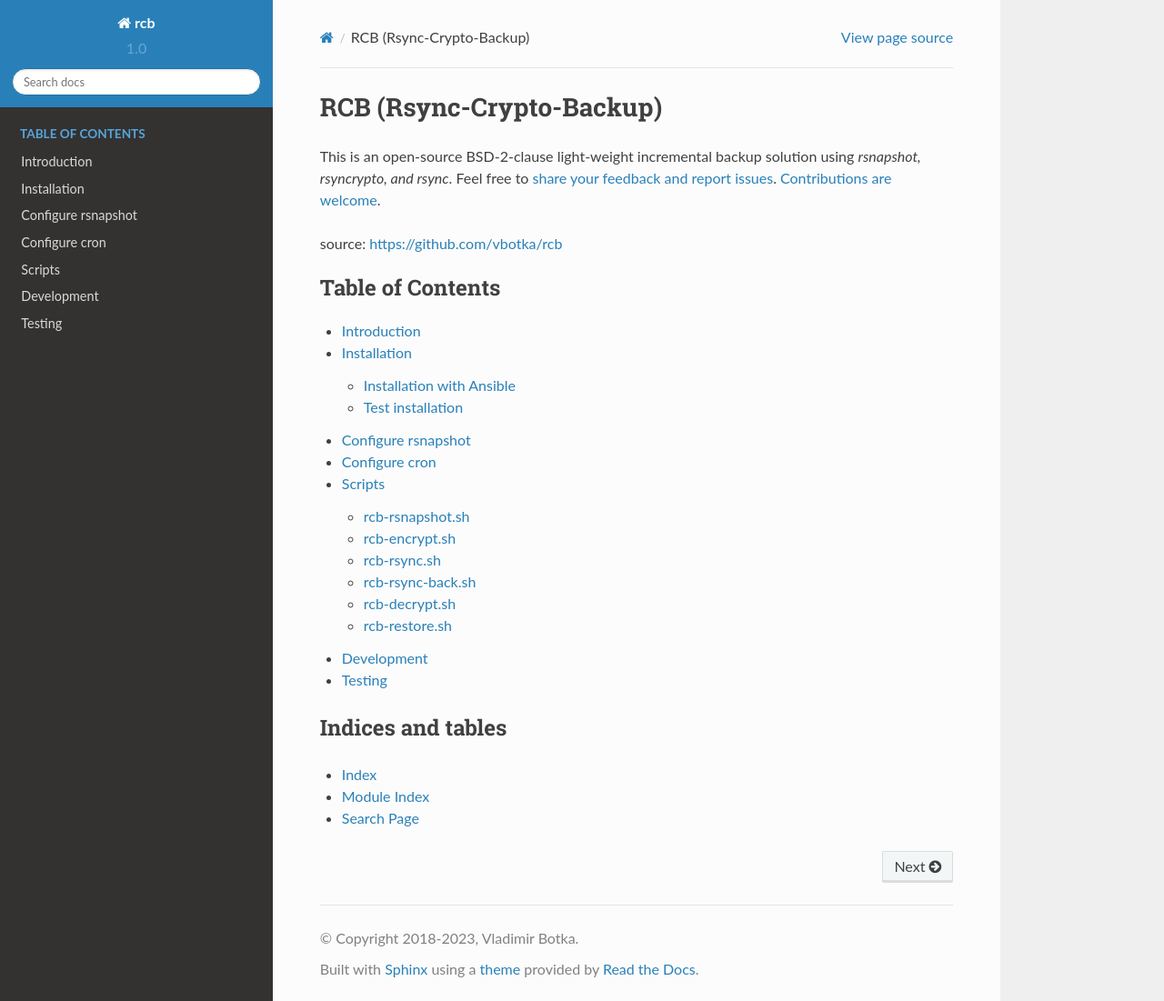
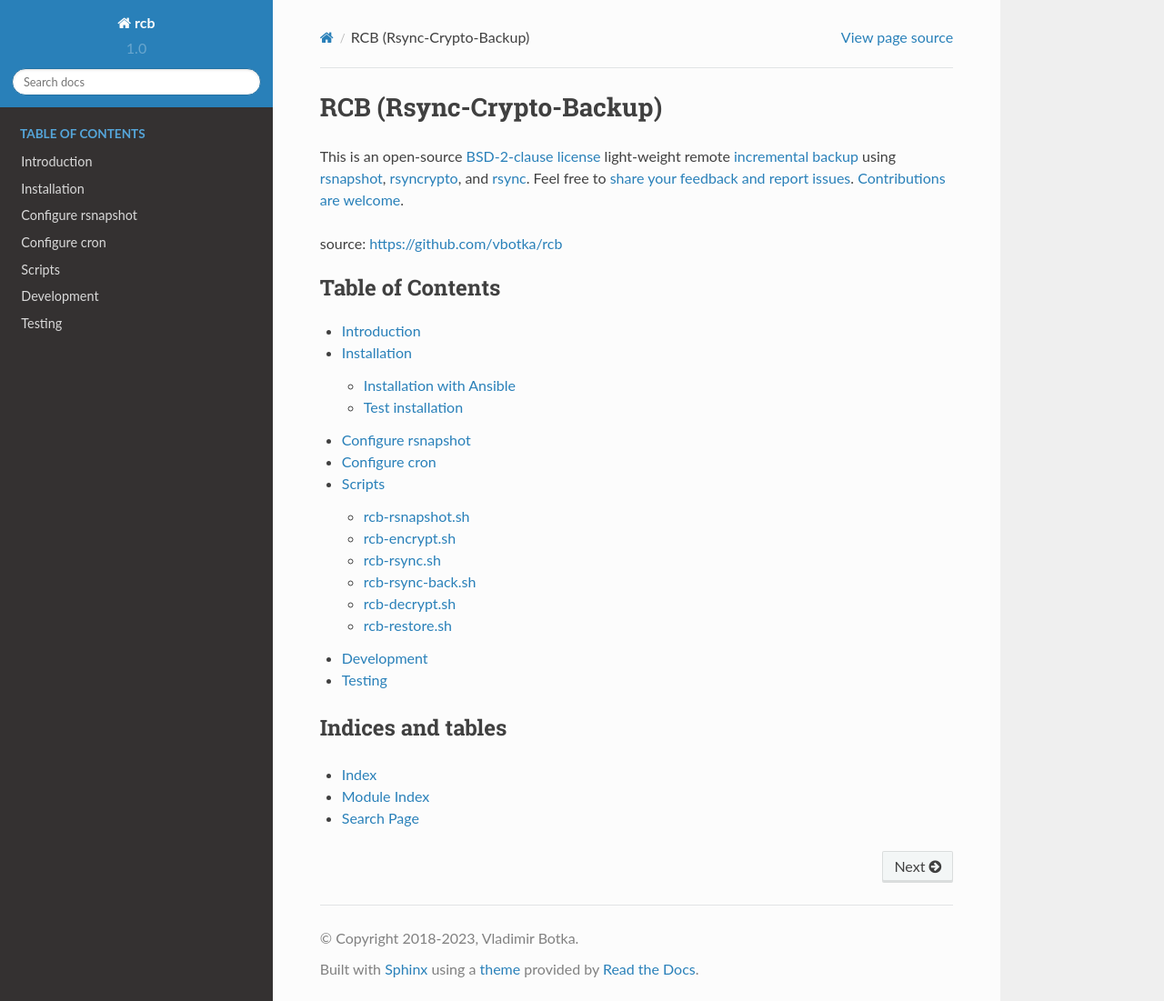
Before and after one commit to vbotka/rcb, a Sphinx documentation site: the page built from docs/source/index.rst, in a window 1280 px wide and 1101 px high. Shown: the whole window at 91% size. Built offline with Sphinx 7.4.7 and the Read the Docs theme 2.0.0, drawn with Linux system fonts in a browser that asks for light colours; some web fonts are replaced; pages that are not in the unit, such as notebooks, are missing from menus.

Commit message:
Update docs.

```diff
--- a/docs/source/index.rst
+++ b/docs/source/index.rst
@@ -1,9 +1,8 @@
 RCB (Rsync-Crypto-Backup)
 =========================
 
-This is an open-source BSD-2-clause light-weight incremental backup
-solution using *rsnapshot, rsyncrypto, and rsync*. Feel free to `share
-your feedback and report issues
+This is an open-source `BSD-2-clause license
+<https://opensource.org/license/bsd-2-clause/>`_ light-weight remote `incremental backup <https://en.wikipedia.org/wiki/Incremental_backup>`_ using `rsnapshot <https://rsnapshot.org/>`_, `rsyncrypto <https://rsyncrypto.lingnu.com/>`_, and `rsync <https://rsync.samba.org/>`_. Feel free to `share your feedback and report issues
 <https://github.com/vbotka/rcb/issues>`_. `Contributions are welcome
 <https://github.com/firstcontributions/first-contributions>`_.
 
```
Also changed, not shown: docs/source/installation.rst (+13 -6 lines).
